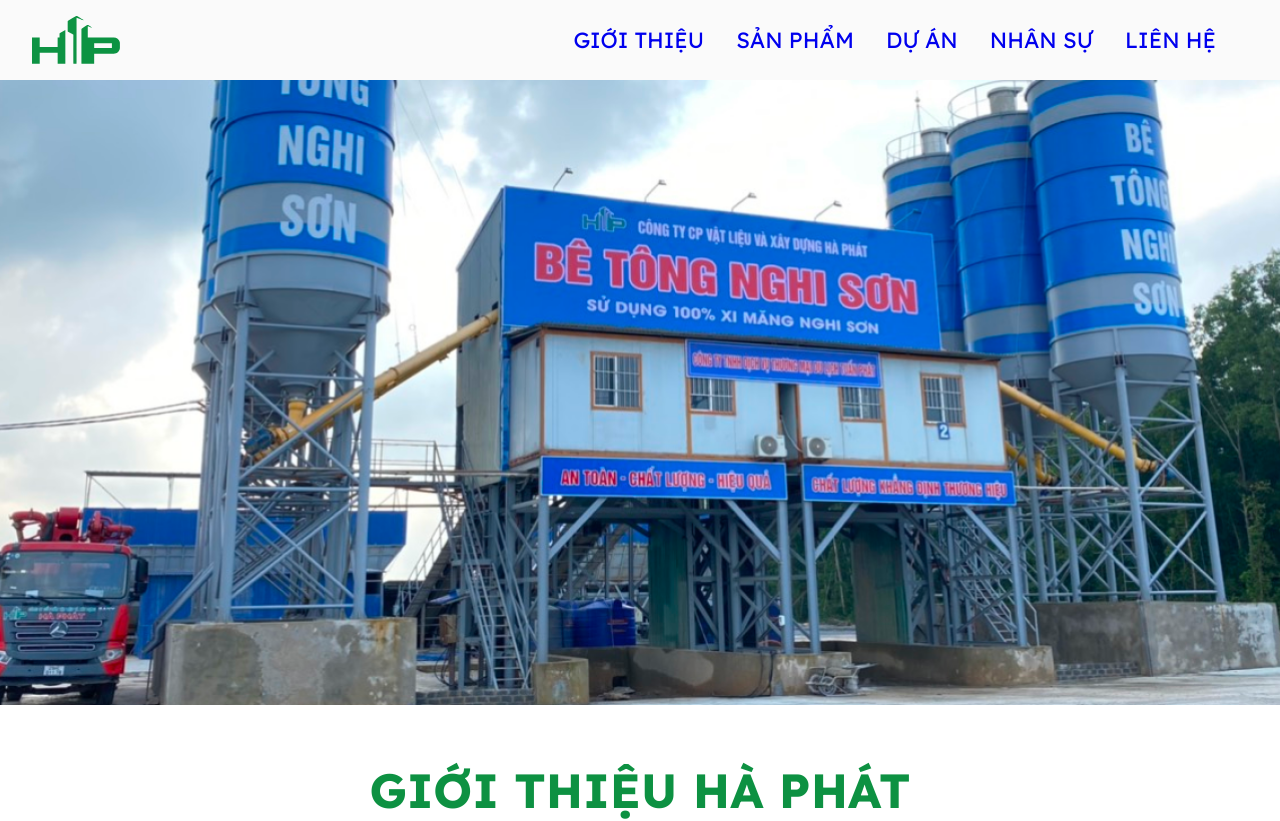
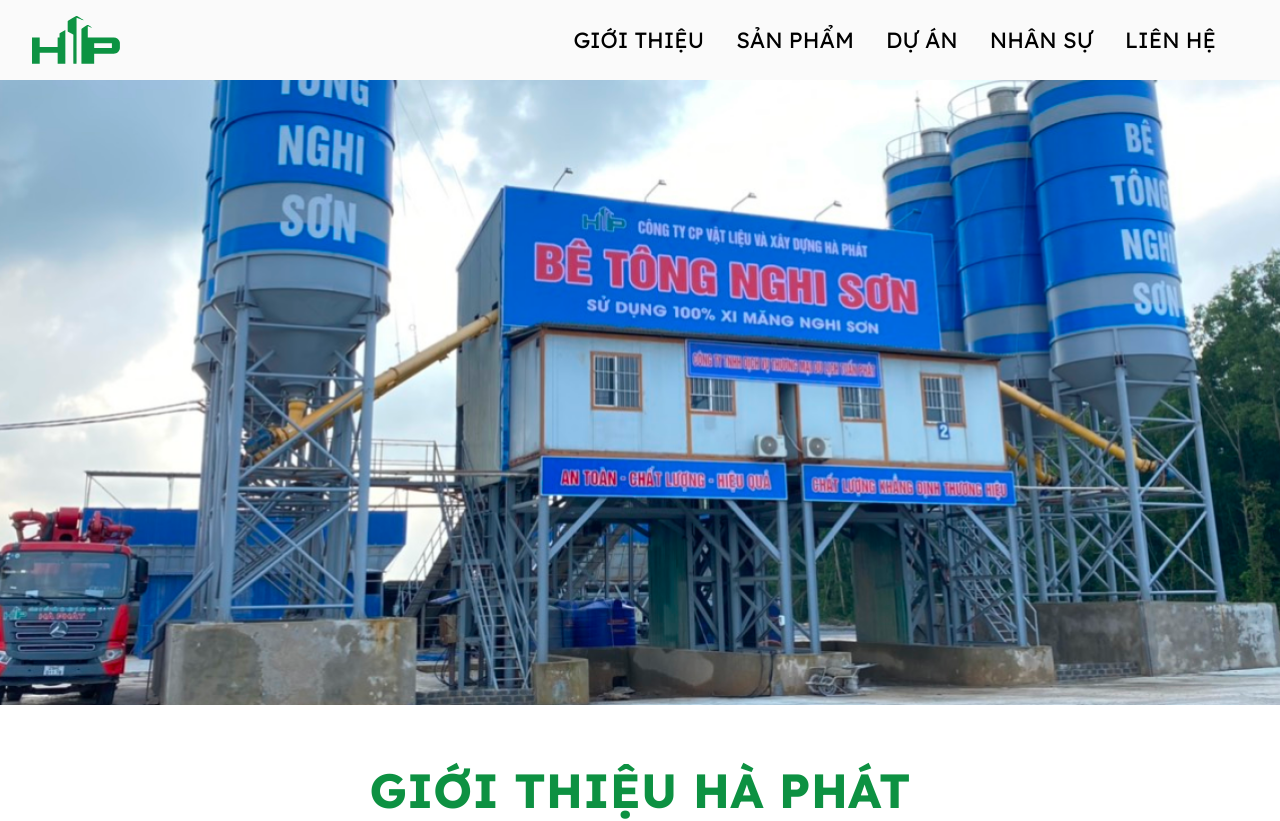
Before and after one commit to long-phamclk/ha-phat, a React (Vite) app: page / in a window 1280 px wide. Shown: the top 821 px of the page. Built offline with nearby package versions, Linux system fonts and the light colour scheme.

Commit message:
add active effect on navbar

```diff
--- a/src/components/Navbar.tsx
+++ b/src/components/Navbar.tsx
@@ -71,6 +71,12 @@
 const NavButton = styled(NavLink)`
   font-size: 1.375rem;
   text-decoration: none;
+  color: black;
+
+  &.active {
+    font-weight: bold;
+    color: #007bff; /* Change the color for the active link */
+  }
 `;
 
 const MobileNavButton = styled.button`
@@ -104,4 +110,9 @@
   &:hover {
     background-color: hsl(0, 0%, 90%); /* Change background on hover */
   }
+
+  &.active {
+    font-weight: bold;
+    color: #007bff; /* Change the color for the active link */
+  }
 `;
```
